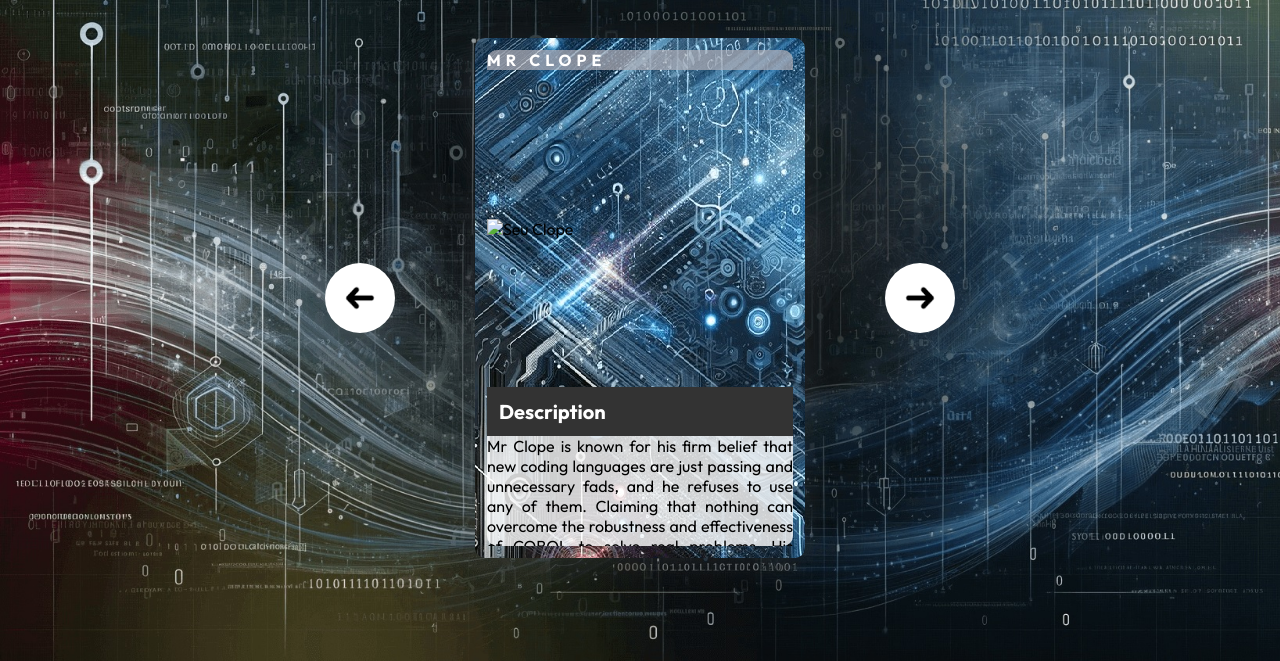
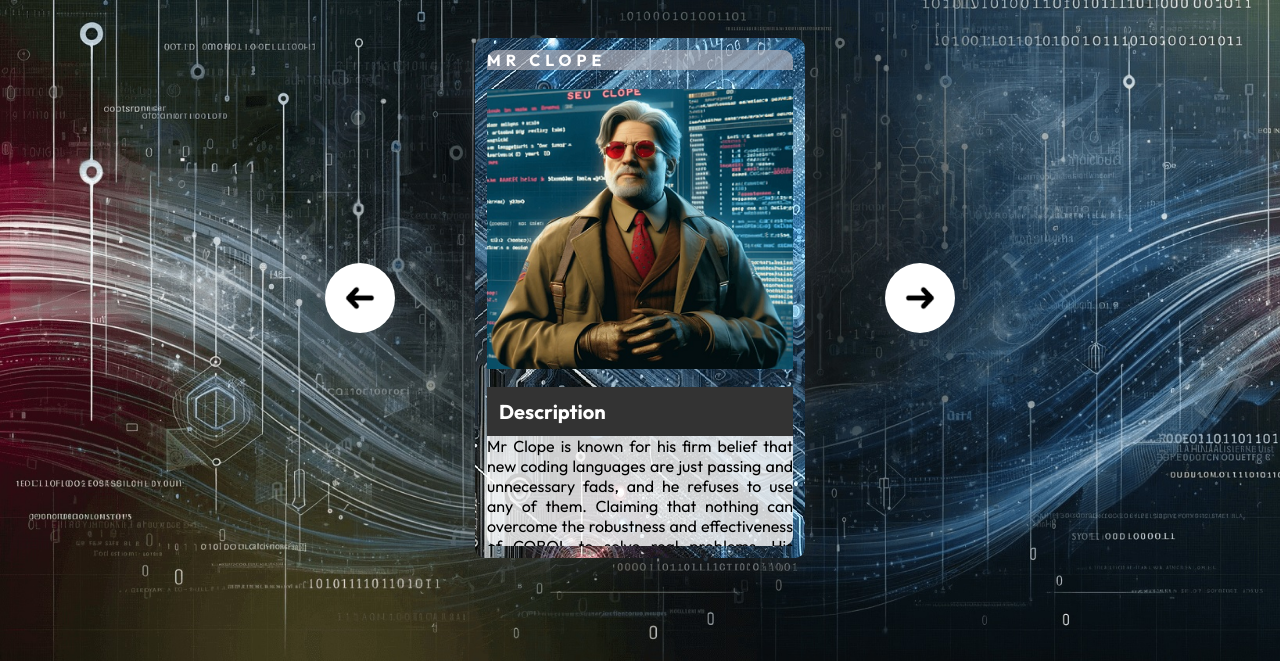
Before and after one commit to A-Crod/starting-to-develop, a plain HTML site: page index.html in a window 1280 px wide. Shown: the part 139-800 px from the top of the page. Drawn offline with Linux system fonts and the light colour scheme; the site is published under a folder, as on GitHub Pages, so addresses that start at the root find nothing.

Commit message:
Update index.html

```diff
--- a/index.html
+++ b/index.html
@@ -28,7 +28,7 @@
         <ul class="characters-list">
             <li class="card selected fundo-1">
                 <h2 class="name">Mr Clope</h2>
-                <img class="character-image" src="/src/images/seuclope.png" alt="Seu Clope">
+                <img class="character-image" src="src/images/seuclope.png" alt="Seu Clope">
                 <div class="description">
                     <h3 class="tittle">Description</h3>
                     <p class="text">
```
